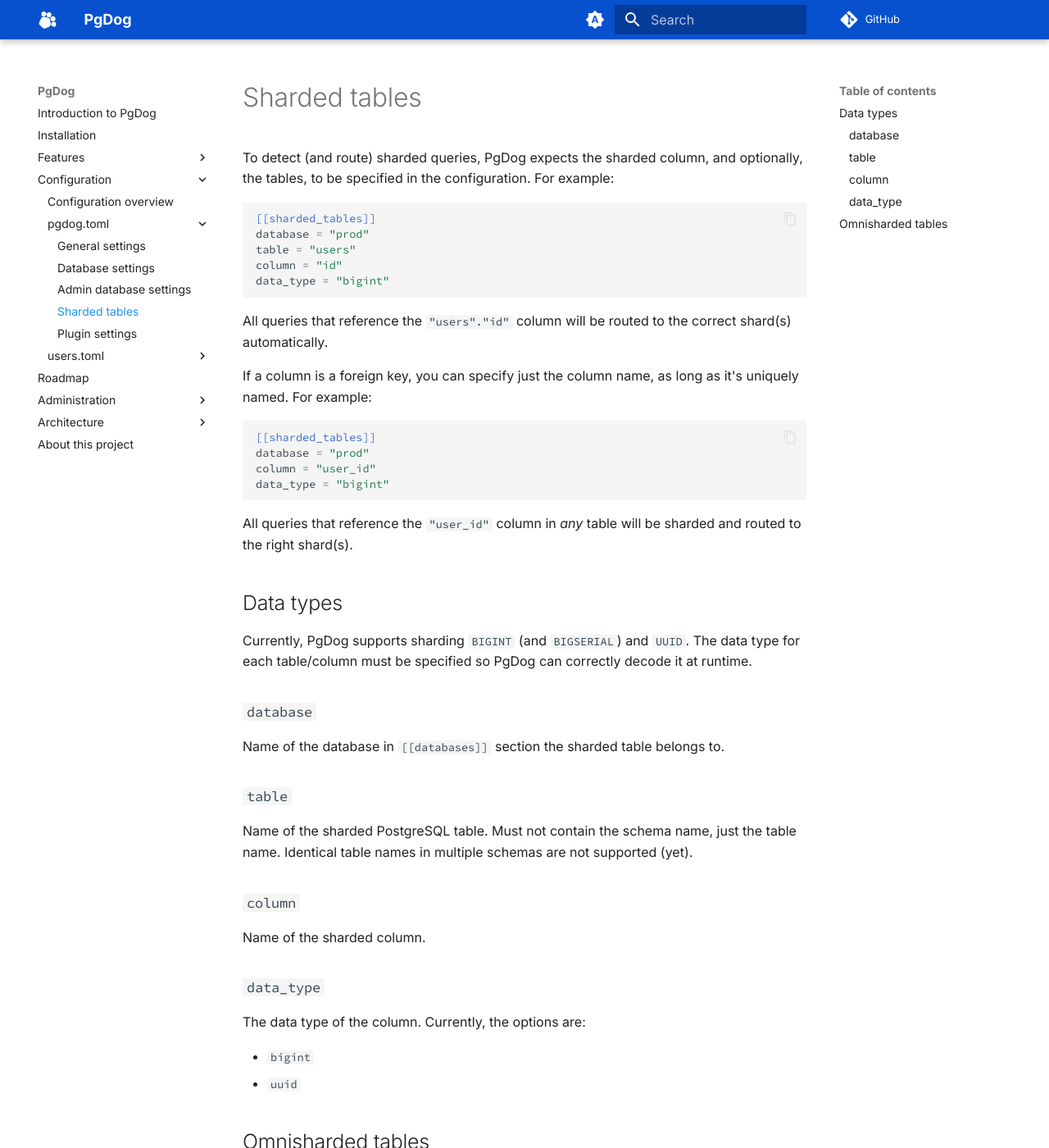
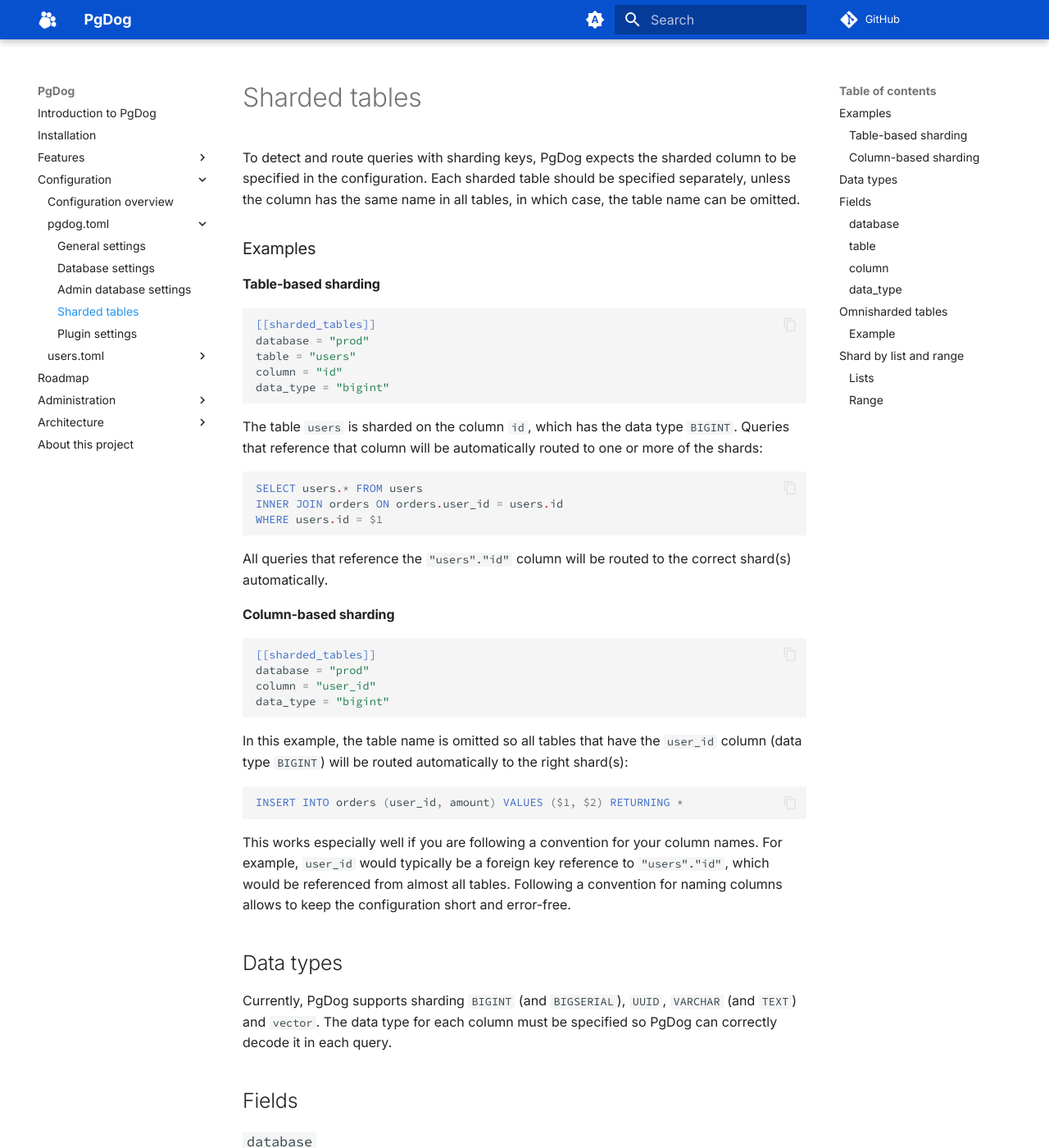
Before and after one commit to pgdogdev/docs, an MkDocs documentation site: the page built from docs/configuration/pgdog.toml/sharded_tables.md, in a window 1280 px wide and 1400 px high. Shown: the whole window at 82% size. Built offline with MkDocs 1.6.1 and Material for MkDocs 9.7.7, drawn with Linux system fonts in a browser that asks for light colours; comment, search, counter and statistics services are not loaded; some of the changed text lies outside the part shown.

Commit message:
Update docs

````diff
--- a/docs/configuration/pgdog.toml/sharded_tables.md
+++ b/docs/configuration/pgdog.toml/sharded_tables.md
@@ -1,6 +1,10 @@
 # Sharded tables
 
-To detect (and route) sharded queries, PgDog expects the sharded column, and optionally, the tables, to be specified in the configuration. For example:
+To detect and route queries with sharding keys, PgDog expects the sharded column to be specified in the configuration. Each sharded table should be specified separately, unless the column has the same name in all tables, in which case, the table name can be omitted.
+
+### Examples
+
+#### Table-based sharding
 
 ```toml
 [[sharded_tables]]
@@ -10,9 +14,17 @@
 data_type = "bigint"
 ```
 
+The table `users` is sharded on the column `id`, which has the data type `BIGINT`. Queries that reference that column will be automatically routed to one or more of the shards:
+
+```postgresql
+SELECT users.* FROM users
+INNER JOIN orders ON orders.user_id = users.id
+WHERE users.id = $1
+```
+
 All queries that reference the `"users"."id"` column will be routed to the correct shard(s) automatically.
 
-If a column is a foreign key, you can specify just the column name, as long as it's uniquely named. For example:
+#### Column-based sharding
 
 ```toml
 [[sharded_tables]]
@@ -21,36 +33,48 @@
 data_type = "bigint"
 ```
 
-All queries that reference the `"user_id"` column in _any_ table will be sharded and routed to the right shard(s).
+In this example, the table name is omitted so all tables that have the `user_id` column (data type `BIGINT`) will be routed automatically to the right shard(s):
+
+```postgresql
+INSERT INTO orders (user_id, amount) VALUES ($1, $2) RETURNING *
+```
+
+This works especially well if you are following a convention for your column names. For example, `user_id` would typically be a foreign key reference to `"users"."id"`, which would be referenced from almost all tables. Following a convention for naming columns allows to keep the configuration short and error-free.
 
 ## Data types
 
-Currently, PgDog supports sharding `BIGINT` (and `BIGSERIAL`) and `UUID`. The data type for each table/column must be specified so PgDog can correctly decode it at runtime.
+Currently, PgDog supports sharding `BIGINT` (and `BIGSERIAL`), `UUID`, `VARCHAR` (and `TEXT`) and `vector`. The data type for each column must be specified so PgDog can correctly decode it in each query.
+
+## Fields
 
 ### `database`
 
-Name of the database in `[[databases]]` section the sharded table belongs to.
+The name of the database in `[[databases]]` section in which the table is located. PgDog supports sharding thousands of databases and tables in the same configuration file.
 
 ### `table`
 
-Name of the sharded PostgreSQL table. Must not contain the schema name, just the table name. Identical table names in multiple schemas are not supported (yet).
+The name of the PostgreSQL table. Only columns explicitly referencing that table will be sharded.
+
+The name must not contain the schema name, just the table name. Disambiguating tables in different schemas isn't currently supported and all of them will be sharded.
 
 ### `column`
 
-Name of the sharded column.
+The name of the sharded column.
 
 ### `data_type`
 
-The data type of the column. Currently, the options are:
+The data type of the column. Currently supported options are:
 
 - `bigint`
 - `uuid`
+- `varchar`
+- `vector`
 
 ## Omnisharded tables
 
-Omnisharded tables are tables that have the same data on all shards. They typically are small and contain metadata, e.g., list of countries, cities, etc., and are used in joins. PgDog allows to read from
-these tables directly and load balances traffic across all shards evenly.
+Omnisharded tables are tables that have the same data on all shards. They typically are small and contain metadata, e.g., list of countries, cities, etc., and are used in joins. PgDog allows to read from these tables directly and load balances traffic event across all shards.
 
+#### Example
 ```toml
 [[omnisharded_tables]]
 database = "prod"
@@ -61,3 +85,48 @@
     "ip_blocks",
 ]
 ```
+
+All queries referencing only these tables will be sent to one of the shards, using the round robin algorithm. If the query contains a sharding key, it will be used instead and omnisharded tables will be ignored by PgDog's query parser.
+
+## Shard by list and range
+
+By default, PgDog uses hash-based sharding, with data evenly split between shards. If you want to organize your data differently, you can use list-based and range-based sharding. List-based sharding uses the same algorithm as Postgres' `PARTITION BY LIST` and range-based uses `PARTITION BY RANGE`.
+
+To configure either one, you need to specify the value-to-shard mapping in the configuration.
+
+### Lists
+
+```toml
+[[sharded_mapping]]
+database = "prod"
+column = "tenant_id"
+values = [1, 2, 3, 4, 5]
+shard = 0
+```
+
+Lists are defined as a list of values and a corresponding shard number. Just like sharded tables, the mapping is database and column (and optionally, table) specific.
+
+All queries that match the values defined in the mapping will be routed to that specific shard:
+
+```postgresql
+UPDATE users SET last_login = NOW()
+WHERE tenant_id = 4 AND user_id = 1235
+```
+
+### Range
+
+```toml
+[[sharded_mapping]]
+database = "prod"
+column = "tenant_id"
+start = 1
+end = 100
+shard = 0
+```
+
+Ranges are defined with a starting value (included) and the end value (excluded), just like `PARTITION BY RANGE` in Postgres. All sharding key values matching the range will be routed to the specified shard:
+
+```postgresql
+UPDATE users SET deleted_at = NOW()
+WHERE tenant_id IN (1, 2, 5, 10, 56)
+```
````
Also changed, not shown: docs/configuration/pgdog.toml/general.md (+67 -43 lines), docs/configuration/pgdog.toml/plugins.md (+4 -0 lines), docs/features/sharding/manual-routing.md (+40 -1 lines), docs/features/sharding/sharding-functions.md (+10 -3 lines), 1 other file.
